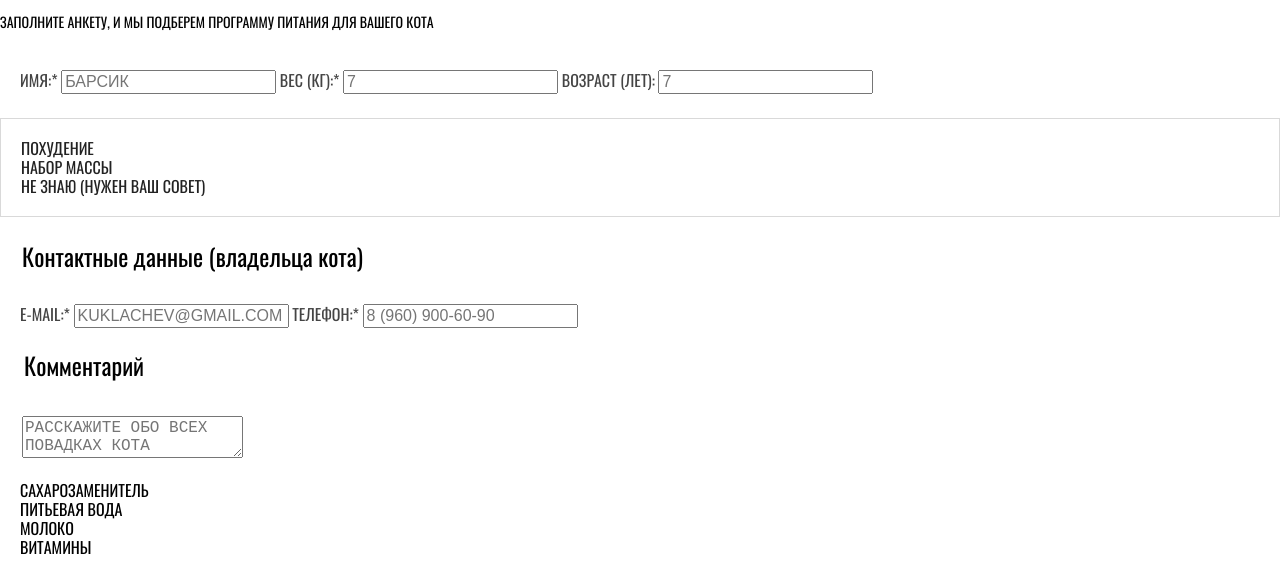
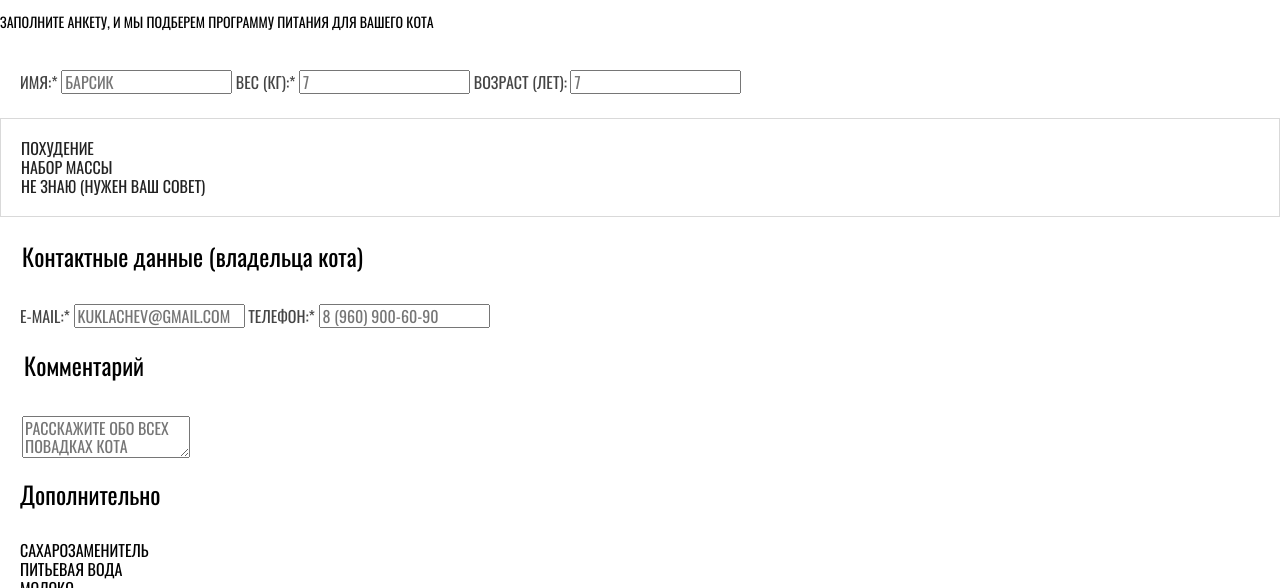
Before and after one commit to DariaIsaenko/1873171-cat-energy-24, a website: page source/form.html in a window 1280 px wide. Shown: the part 210-798 px from the top of the page. Drawn offline with nearby package versions, Linux system fonts and the light colour scheme; files that its build step writes are made by us from their sources.

Commit message:
Исправила замечания

```diff
--- a/source/form.html
+++ b/source/form.html
@@ -3,7 +3,7 @@
   <head>
     <meta charset="utf-8">
     <title>HTML Academy: Кэт энерджи</title>
-    <link rel="stylesheet" href="/source/css/style.css">
+    <link rel="stylesheet" href="css/style.css">
   </head>
   <body class="page__body">
     <header class="page-header">
@@ -104,6 +104,7 @@
           </fieldset>
           <fieldset class="form__additionally form-additionally">
             <div class="form-additionally__wrapper">
+              <h2 class="form-additionaly__title">Дополнительно</h2>
               <ul class="form-additionally__list">
                 <li class="form-additionally__item form-additionally-item">
                   <label class="form-additionally-item__control">
--- a/source/less/components/page-catalog/gift.less
+++ b/source/less/components/page-catalog/gift.less
@@ -7,7 +7,7 @@
     rgba(104, 183, 56, 0.85),
     rgba(104, 183, 56, 0.85)
   ),
-    url("/source/img/catalog/gift-catalog.png");
+    url("../img/catalog/gift-catalog.png");
   background-repeat: no-repeat;
   color: @base-bg-color;
 }
--- a/source/less/components/page-form/data-cat.less
+++ b/source/less/components/page-form/data-cat.less
@@ -12,6 +12,7 @@
 }
 
 .data-cat__field {
+  font-family: "Oswald", sans-serif;
   font-style: normal;
   font-weight: normal;
   font-size: 16px;
--- a/source/less/components/page-form/form-additionally.less
+++ b/source/less/components/page-form/form-additionally.less
@@ -6,6 +6,17 @@
 
 .form-additionally__wrapper {
   padding: 0 20px 34px 20px;
+}
+
+.form-additionaly__title {
+  margin: 0;
+  margin-bottom: 34px;
+  font-family: "Oswald", sans-serif;
+  font-style: normal;
+  font-weight: normal;
+  font-size: 24px;
+  line-height: 26px;
+  color: @base-color;
 }
 
 .form-additionally__list {
--- a/source/less/components/page-form/form-comment.less
+++ b/source/less/components/page-form/form-comment.less
@@ -18,6 +18,7 @@
 }
 
 .form-comment__field {
+  font-family: "Oswald", sans-serif;
   font-style: normal;
   font-weight: normal;
   font-size: 16px;
--- a/source/less/components/page-form/form-data-owner.less
+++ b/source/less/components/page-form/form-data-owner.less
@@ -27,6 +27,7 @@
 }
 
 .form-data-owner__field {
+  font-family: "Oswald", sans-serif;
   font-style: normal;
   font-weight: normal;
   font-size: 16px;
--- a/source/less/components/page-main/inner-header.less
+++ b/source/less/components/page-main/inner-header.less
@@ -11,7 +11,7 @@
     rgba(104, 183, 56, 0.85),
     rgba(104, 183, 56, 0.85)
   ),
-    url("/source/img/index-header.png");
+    url("../img/index-header.png");
   background-repeat: no-repeat;
   color: @base-bg-color;
 }
--- a/source/less/global/global.less
+++ b/source/less/global/global.less
@@ -1,13 +1,13 @@
 @font-face {
   font-family: "Oswald";
-  src: url("/source/fonts/oswaldregular.woff2") format("woff2"), url("/source/fonts/oswaldregular.woff") format("woff");
+  src: url("../fonts/oswaldregular.woff2") format("woff2"), url("../fonts/oswaldregular.woff") format("woff");
   font-weight: 400;
   font-style: normal;
 }
 
 @font-face {
   font-family: "Oswald";
-  src: url("/source/fonts/oswaldmedium.woff2") format("woff2"), url("/source/fonts/oswaldmedium.woff") format("woff");
+  src: url("../fonts/oswaldmedium.woff2") format("woff2"), url("../fonts/oswaldmedium.woff") format("woff");
   font-weight: 500;
   font-style: normal;
 }
--- a/source/less/global/variables.less
+++ b/source/less/global/variables.less
@@ -1,6 +1,6 @@
 @base-bg-color: #ffffff;
 @base-color: #000000;
-@button-color: #68B738;
+@button-color: #68b738;
 @addicional-basic-color: #444444;
 @contacts-color: #111111;
 @additional-basic-bg-color: #f2f2f2;
```
Also changed, not shown: source/catalog.html (+1 -1 lines), source/index.html (+1 -1 lines).
